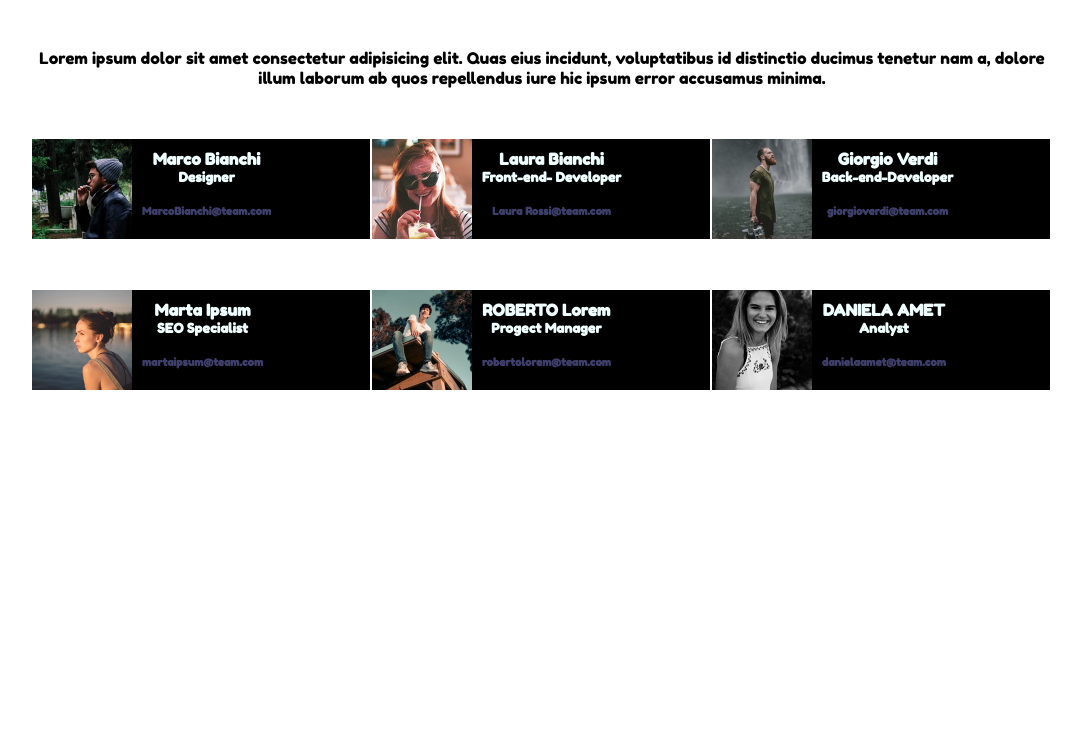
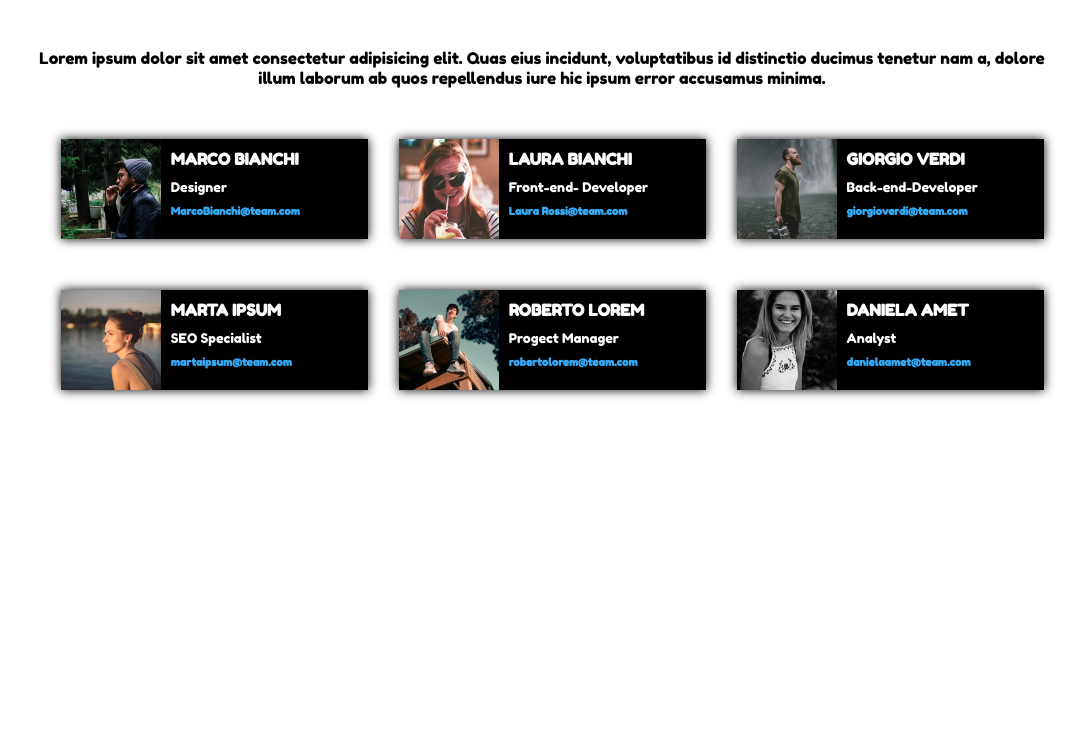
Before and after one commit to allievo24/html-css-float-cards, a plain HTML site: page index.html in a window 1280 px wide. Shown: the part 55-800 px from the top of the page, without its empty margins (98-1181 px from the left). Drawn offline with Linux system fonts and the light colour scheme.

Commit message:
fine progetto

```diff
--- a/css/style.css
+++ b/css/style.css
@@ -16,6 +16,7 @@
 h1{
     text-align:center;
     margin-bottom: 2em;
+    color:#e53170 ;
 }
 
 
@@ -28,6 +29,7 @@ img{
 
  .card{
     width: 100% ;
+
 }
 
 
@@ -39,11 +41,12 @@ img{
 
 .riga{
     float: left;
-    width: 33%;
-    margin-left:2px;
+    width: 30%;
+    margin-left:3%;
     margin-top:5% ;
     background-color: black;
     height: 100px;
+    box-shadow: 0px 0px 10px black;
 
 }
 
@@ -52,17 +55,32 @@ img{
 
     float:left;
 }
+h5{
+
+    margin-top: 10px;
+    font-weight:normal ;
 
 
+
+
+}
+
 h6{
-  color: rgb(63, 63, 108);
-  margin-top: 20px;
+  color: #36a9f4;
+  margin-top: 10px;
+
+
+}
+h4{
+ text-transform: uppercase;
+
 }
 
 .contenuto {
 
 
     float: left;
-    padding:10px ;
-    color: azure;
+    padding:10px 10px ;
+    color:white;
+    text-align: left;
 }
```
